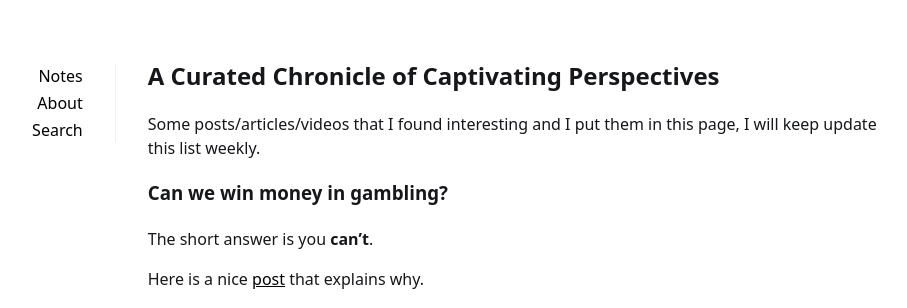
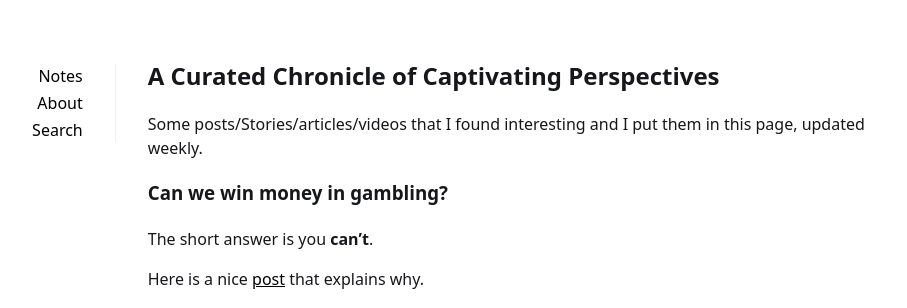
Before and after one commit to acneyouth1996/notes, a Jekyll site: the page built from _posts/2023-10-20-fav-posts.md, in a window 1280 px wide. Shown: the top 308 px of the page, without its empty margins (205-1112 px from the left). Built offline with Jekyll 4.4.1, drawn with Linux system fonts in a browser that asks for light colours.

Commit message:
update page

```diff
--- a/_posts/2023-10-20-fav-posts.md
+++ b/_posts/2023-10-20-fav-posts.md
@@ -11,7 +11,7 @@ mathjax: false
 render_with_liquid: true
 ---
 
-Some posts/articles/videos that I found interesting and I put them in this page, I will keep update this list weekly.
+Some posts/Stories/articles/videos that I found interesting and I put them in this page, updated weekly.
 
 ### Can we win money in gambling?
 
```
